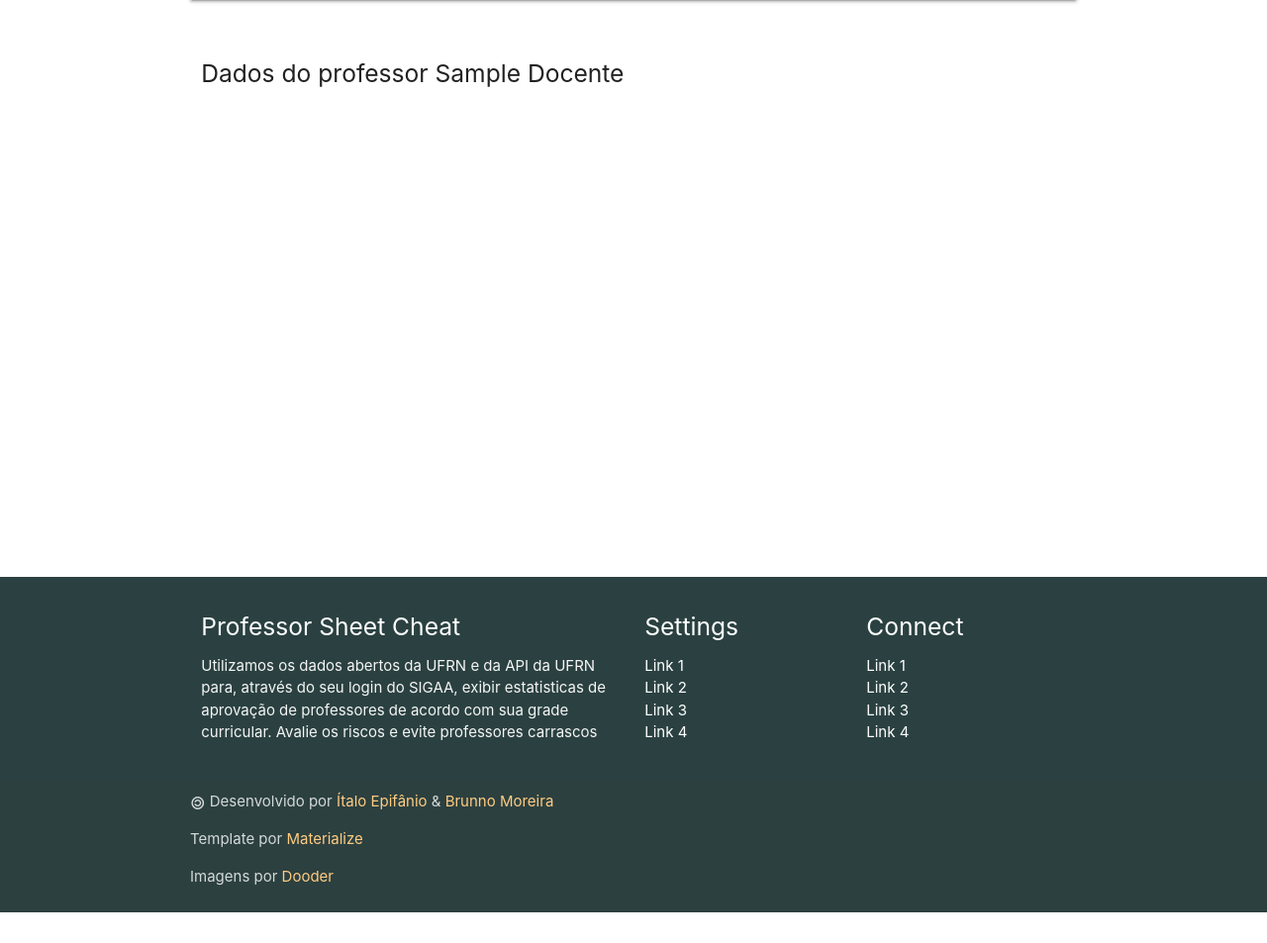
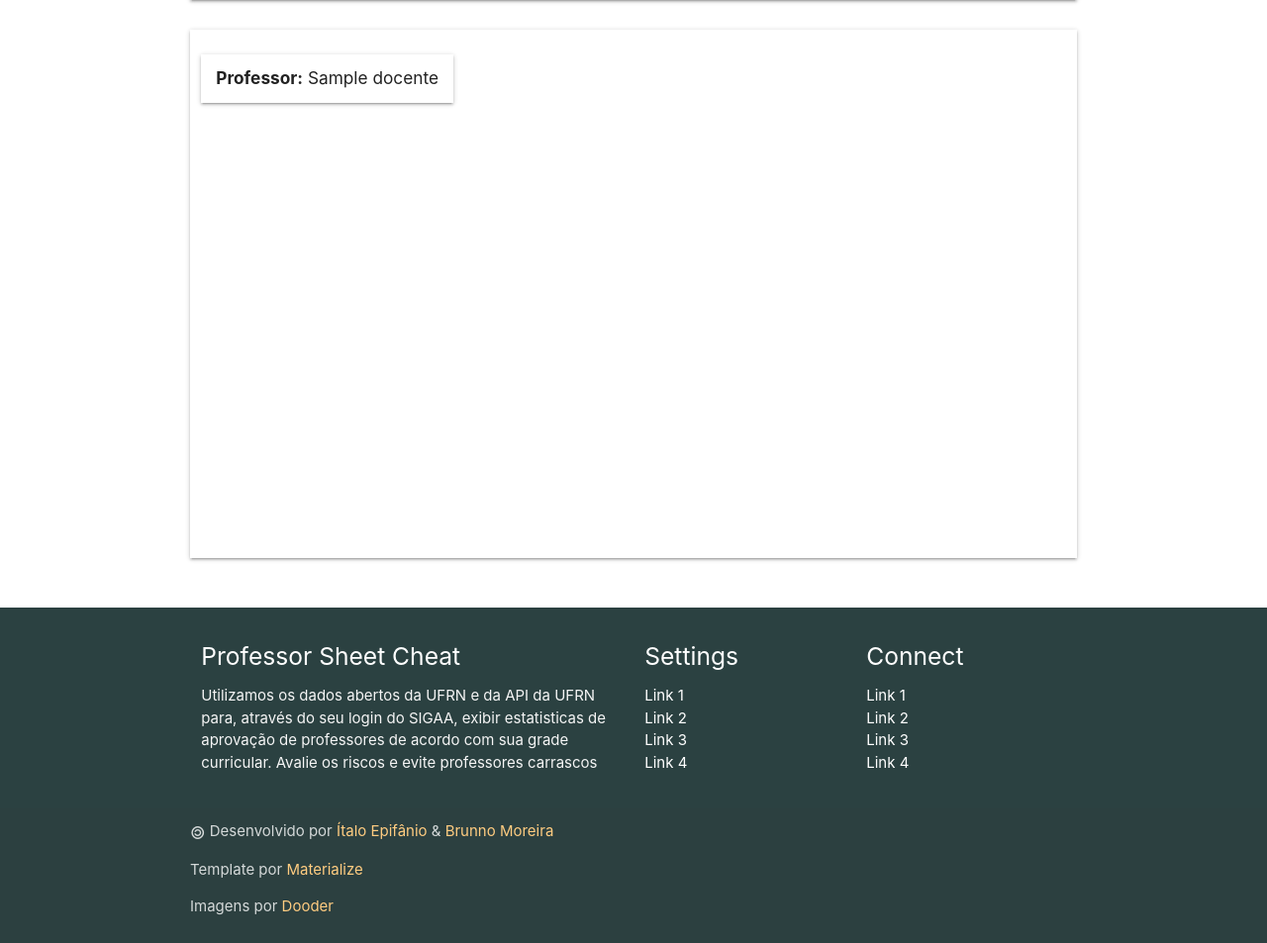
Before and after one commit to itepifanio/mongoStudy, a Django app: page /dashboard/detalhesProfessor in a window 1280 px wide. Shown: the part 138-1091 px from the top of the page at 99% size. Before the commit the page ends 1060 px from the top, so only its background shows below. Run offline with Django 3.2, Linux system fonts and the light colour scheme; tables that the repository leaves empty hold one stand-in row (values such as "Sample post"); a database or web service that is not in the repository returns one stand-in record (values such as "Sample title").

Commit message:
Melhorando o layout das páginas de taxa de aprovação e detalhes do professor

```diff
--- a/projeto/web/analytics/templates/detalhesProfessor.html
+++ b/projeto/web/analytics/templates/detalhesProfessor.html
@@ -12,15 +12,18 @@
 {% block dashboardContent %}
   <div class="section">
       <!--   Icon Section   -->
-      <div class="row">
+      <div class="row z-depth-1">
           <div class="col s12">
               <div id="striped" class="section scrollspy">
-                  <h5 class="header">Dados do professor  {{ professor.nome|title }}</h5>
-                  <div class="row">
-                      <div class="col s6">
-                          <div id="container" style="min-width: 310px; height: 400px; max-width: 600px; margin: 0 auto"></div>
-                      </div>
-                  </div>
+                <h6 class="header z-depth-1" style="margin-top: 10px; margin-bottom: 25px; display: inline-block; padding: 15px;">
+                  <span style="font-weight: bold;">Professor:</span> <span>{{ professor.nome }}</span>
+                </h6>
+
+                <div class="row">
+                    <div class="col s12">
+                        <div id="container" style="min-width: 310px; height: 400px; max-width: 600px; margin: 0 auto"></div>
+                    </div>
+                </div>
               </div>
           </div>
       </div>
--- a/projeto/web/analytics/templates/listaTaxaAprovacao.html
+++ b/projeto/web/analytics/templates/listaTaxaAprovacao.html
@@ -19,7 +19,9 @@
       <div class="row z-depth-1">
           <div class="col s12">
               <div id="striped" class="section scrollspy">
-                  <h4 class="header" style="margin-top: 10px;">Taxa de aprovação por professor</h4>
+                  <h6 class="header z-depth-1" style="margin-top: 10px; margin-bottom: 25px; display: inline-block; padding: 15px;">
+                    <span style="font-weight: bold;">Disciplina:</span> <span>IMD0017 - PRÁTICAS DE LEITURA E ESCRITA EM PORTUGUÊS I</span>
+                  </h6>
                   <div class="row">
                       <div class="col s12">
                           <table class="highlight" style="width:100%" id="datatable">
```
